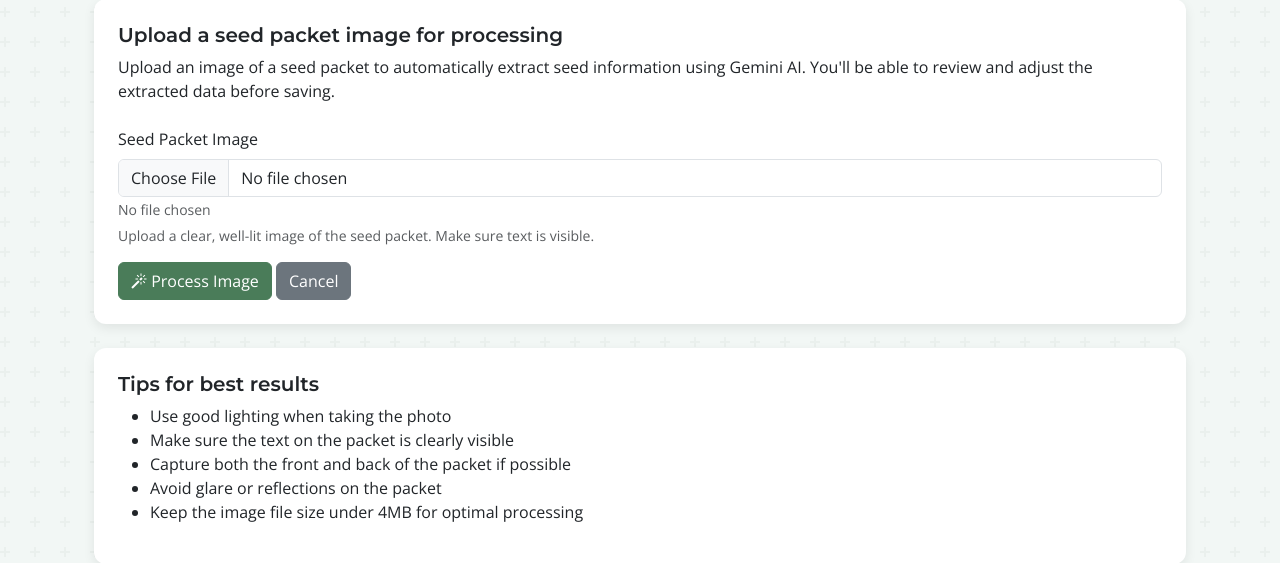
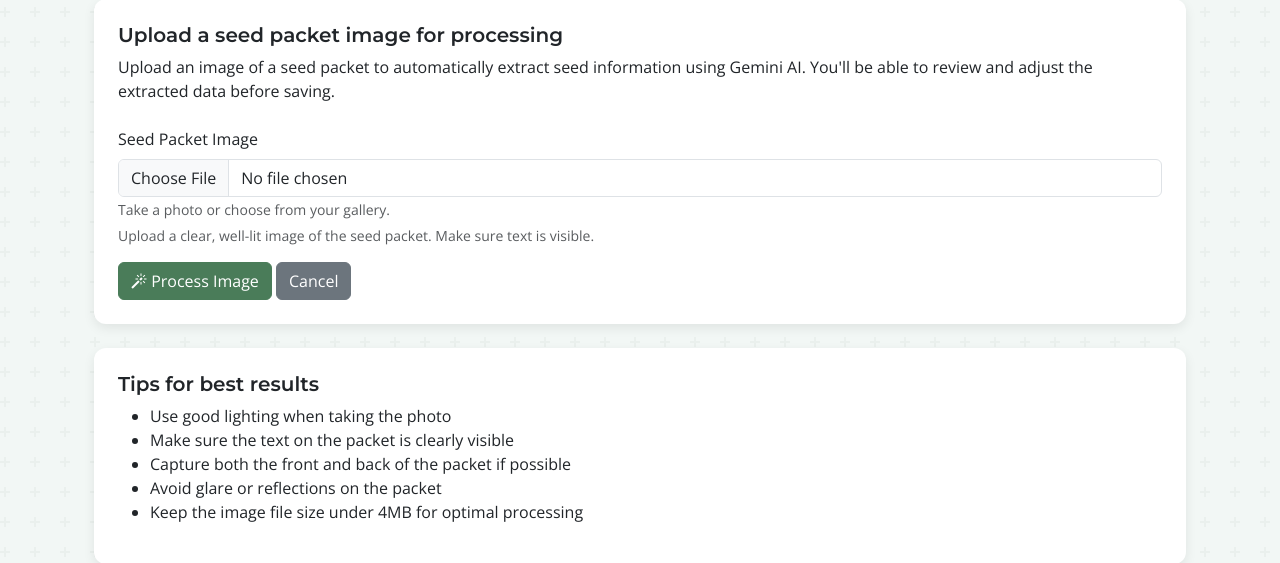
Before and after one commit to MattUebel/plant-tracker, a FastAPI app: page /seed-packets/upload in a window 1280 px wide. Shown: the part 233-796 px from the top of the page. Run offline with FastAPI, Linux system fonts and the light colour scheme.

Commit message:
fix extraction seeds creation

```diff
--- a/app/routers/seed_packets.py
+++ b/app/routers/seed_packets.py
@@ -51,17 +51,24 @@ async def process_seed_packet(
         if not contents or len(contents) == 0:
             return templates.TemplateResponse(
                 "seed_packets/upload.html",
-                {"request": request, "error": "No image file uploaded or file is empty."},
+                {
+                    "request": request,
+                    "error": "No image file uploaded or file is empty.",
+                },
                 status_code=400,
             )
         # Try to open with PIL to verify it's a valid image
         try:
             from io import BytesIO
+
             PILImage.open(BytesIO(contents)).verify()
         except (UnidentifiedImageError, Exception):
             return templates.TemplateResponse(
                 "seed_packets/upload.html",
-                {"request": request, "error": "The uploaded file is not a valid image. Please try again."},
+                {
+                    "request": request,
+                    "error": "The uploaded file is not a valid image. Please try again.",
+                },
                 status_code=400,
             )
         # Reset file pointer for downstream processing
--- a/app/templates/seed_packets/upload.html
+++ b/app/templates/seed_packets/upload.html
@@ -18,22 +18,10 @@
             <form action="/seed-packets/process" method="POST" enctype="multipart/form-data" class="mt-4" id="upload-form">
                 <div class="mb-3">
                     <label for="seed_packet" class="form-label">Seed Packet Image</label>
-                    <input type="file" class="form-control" id="seed_packet" name="seed_packet" accept="image/*" required style="display:none;">
-                    <div id="image-upload-buttons" class="mb-2">
-                        <button type="button" class="btn btn-primary w-100 mb-2" id="take-photo-btn">
-                            <i class="bi bi-camera"></i> Take Photo
-                        </button>
-                        <button type="button" class="btn btn-secondary w-100" id="choose-gallery-btn">
-                            <i class="bi bi-image"></i> Choose from Gallery
-                        </button>
-                    </div>
-                    <div id="image-upload-desktop" class="input-group d-none">
-                        <input type="file" class="form-control" id="image-desktop" name="seed_packet" accept="image/*" onchange="updateAddImageFileName(this)">
-                    </div>
-                    <small id="add-image-file-name" class="form-text text-muted">No file chosen</small>
+                    <input type="file" class="form-control" id="seed_packet" name="seed_packet" accept="image/*" required>
+                    <small class="form-text text-muted">Take a photo or choose from your gallery.</small>
                     <div class="form-text">Upload a clear, well-lit image of the seed packet. Make sure text is visible.</div>
                 </div>
-
                 <button type="submit" class="btn btn-primary" id="process-button">
                     <i class="bi bi-magic"></i> Process Image
                 </button>
@@ -82,46 +70,6 @@
 {% block extra_js %}
 <script>
 document.addEventListener('DOMContentLoaded', function() {
-    function isMobile() {
-        return /Android|webOS|iPhone|iPad|iPod|BlackBerry|IEMobile|Opera Mini/i.test(navigator.userAgent);
-    }
-    const seedPacketInput = document.getElementById('seed_packet');
-    const addImageFileName = document.getElementById('add-image-file-name');
-    const takePhotoBtn = document.getElementById('take-photo-btn');
-    const chooseGalleryBtn = document.getElementById('choose-gallery-btn');
-    const imageUploadButtons = document.getElementById('image-upload-buttons');
-    const imageUploadDesktop = document.getElementById('image-upload-desktop');
-
-    if (isMobile()) {
-        imageUploadButtons.style.display = '';
-        imageUploadDesktop.classList.add('d-none');
-        // Take Photo button
-        takePhotoBtn.onclick = function() {
-            seedPacketInput.setAttribute('capture', 'environment');
-            seedPacketInput.click();
-        };
-        // Choose from Gallery button
-        chooseGalleryBtn.onclick = function() {
-            seedPacketInput.removeAttribute('capture');
-            seedPacketInput.click();
-        };
-    } else {
-        imageUploadButtons.style.display = 'none';
-        imageUploadDesktop.classList.remove('d-none');
-    }
-    // Show file name when selected
-    seedPacketInput.onchange = function() {
-        const fileName = seedPacketInput.files.length > 0 ? seedPacketInput.files[0].name : 'No file chosen';
-        addImageFileName.textContent = fileName;
-    };
-    // Also handle desktop input for file name
-    const imageDesktopInput = document.getElementById('image-desktop');
-    if (imageDesktopInput) {
-        imageDesktopInput.onchange = function() {
-            const fileName = imageDesktopInput.files.length > 0 ? imageDesktopInput.files[0].name : 'No file chosen';
-            addImageFileName.textContent = fileName;
-        };
-    }
     // Progress modal logic (unchanged)
     const form = document.getElementById('upload-form');
     const loadingOverlay = document.getElementById('loading-overlay');
@@ -129,13 +77,8 @@ document.addEventListener('DOMContentLoaded', function() {
     const progressBar = document.getElementById('progress-bar');
     const progressMessage = document.getElementById('progress-message');
     form.addEventListener('submit', function(e) {
-        let fileInput = null;
-        if (isMobile()) {
-            fileInput = seedPacketInput;
-        } else {
-            fileInput = imageDesktopInput;
-        }
-        if (fileInput && fileInput.files.length > 0) {
+        const seedPacketInput = document.getElementById('seed_packet');
+        if (seedPacketInput && seedPacketInput.files.length > 0) {
             loadingOverlay.classList.remove('d-none');
             updateProgress(10, "Uploading image...");
             setTimeout(() => { updateProgress(30, "Analyzing image with Gemini AI..."); }, 1500);
```
